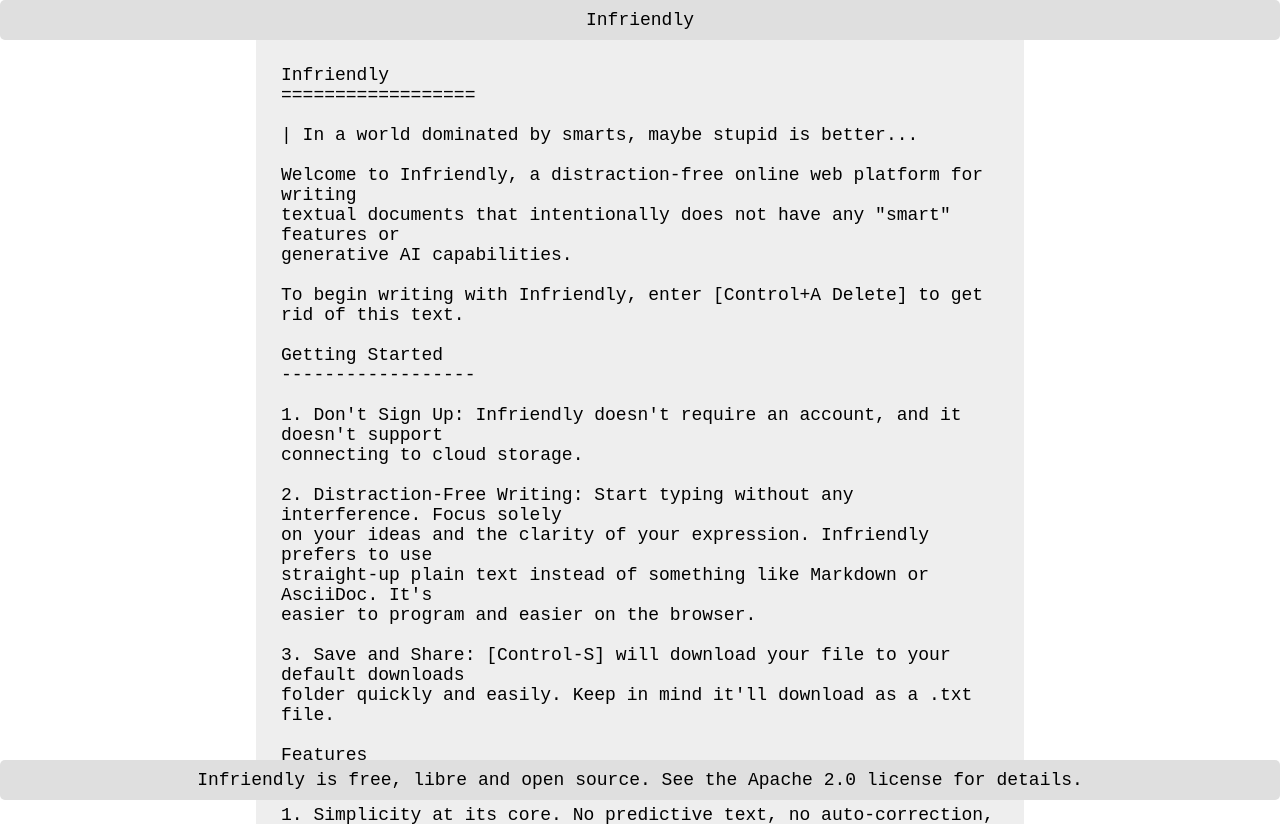
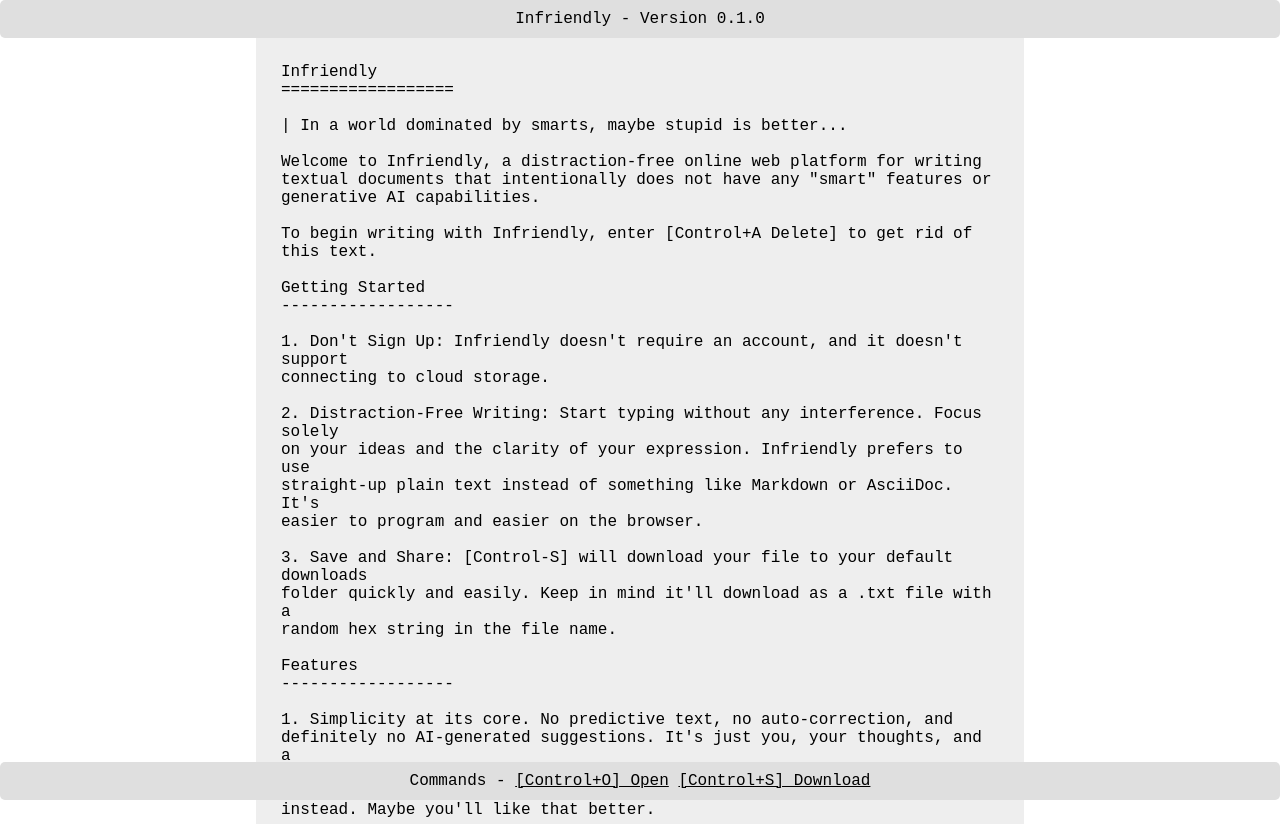
Before and after one commit to That1M8Head/infriendly, a plain HTML site: page index.html in a window 1280 px wide. Shown: the top 824 px of the page. Drawn offline with Linux system fonts and the light colour scheme.

Commit message:
Changed some styling and layout stuff, including version number

```diff
--- a/app.css
+++ b/app.css
@@ -4,11 +4,15 @@
 
 body {
     font-family: "JetBrains Mono", "Fira Code", "Source Code Pro", monospace;
-    font-size: 18px;
+    font-size: 16px;
     margin: 0;
     box-sizing: border-box;
     display: flex;
     flex-direction: column;
+}
+
+a {
+    color: inherit;
 }
 
 header, footer {
--- a/app.js
+++ b/app.js
@@ -1,4 +1,10 @@
 /* app.js - Infriendly's functionality. */
+
+function updateVersionString() {
+    const version = "0.1.0";
+    let versionElement = document.getElementById("version-string");
+    versionElement.innerText = version;
+}
 
 function loadFromFile(fileName, callback) {
     var reader = new FileReader();
@@ -19,7 +25,7 @@
     textArea.innerHTML = formattedContent;
 }
 
-window.addEventListener("load", () => {
+function loadStartupFile(fileName) {
     const xhr = new XMLHttpRequest();
 
     xhr.onreadystatechange = function() {
@@ -29,8 +35,13 @@
         }
     };
 
-    xhr.open("GET", "STARTUP.txt", true);
+    xhr.open("GET", fileName, true);
     xhr.send();
+}
+
+window.addEventListener("load", () => {
+    updateVersionString();
+    loadStartupFile("STARTUP.txt");
 });
 
 function openFileWithDialog() {
--- a/index.html
+++ b/index.html
@@ -5,11 +5,11 @@
         <link rel="stylesheet" href="app.css">
     </head>
     <body>
-        <header>Infriendly</header>
+        <header>Infriendly - Version <span id="version-string">$VERSTRING</span></header>
         <main contenteditable>
             <!-- Editing area -->
         </main>
-        <footer>Infriendly is free, libre and open source. See the Apache 2.0 license for details.</footer>
+        <footer>Commands - <a href="" onclick="openFileWithDialog()">[Control+O] Open</a> <a href="" onclick="saveFileWithDialog()">[Control+S] Download</a></footer>
     </body>
     <script src="app.js"></script>
 </html>
```
Also changed, not shown: STARTUP.txt, 1 other file.
